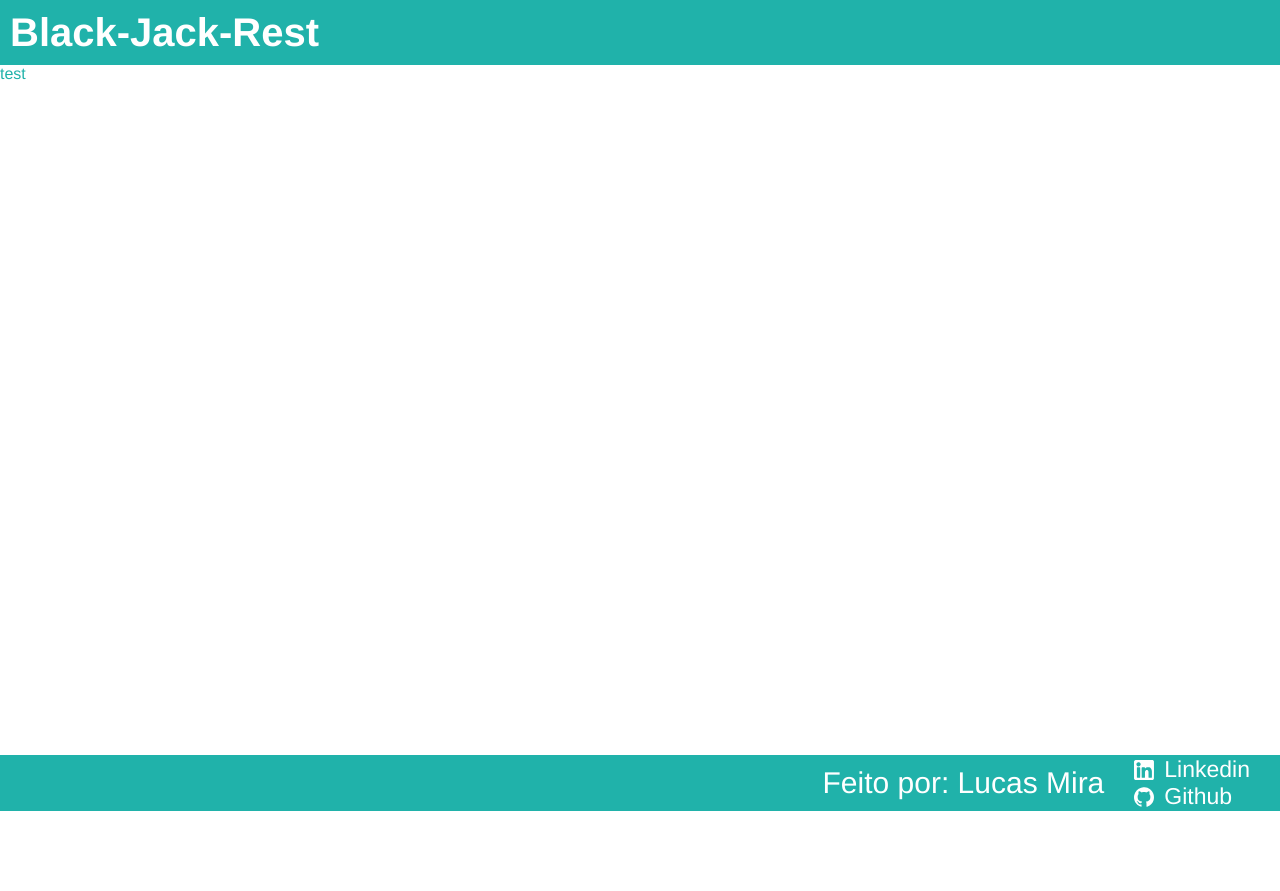
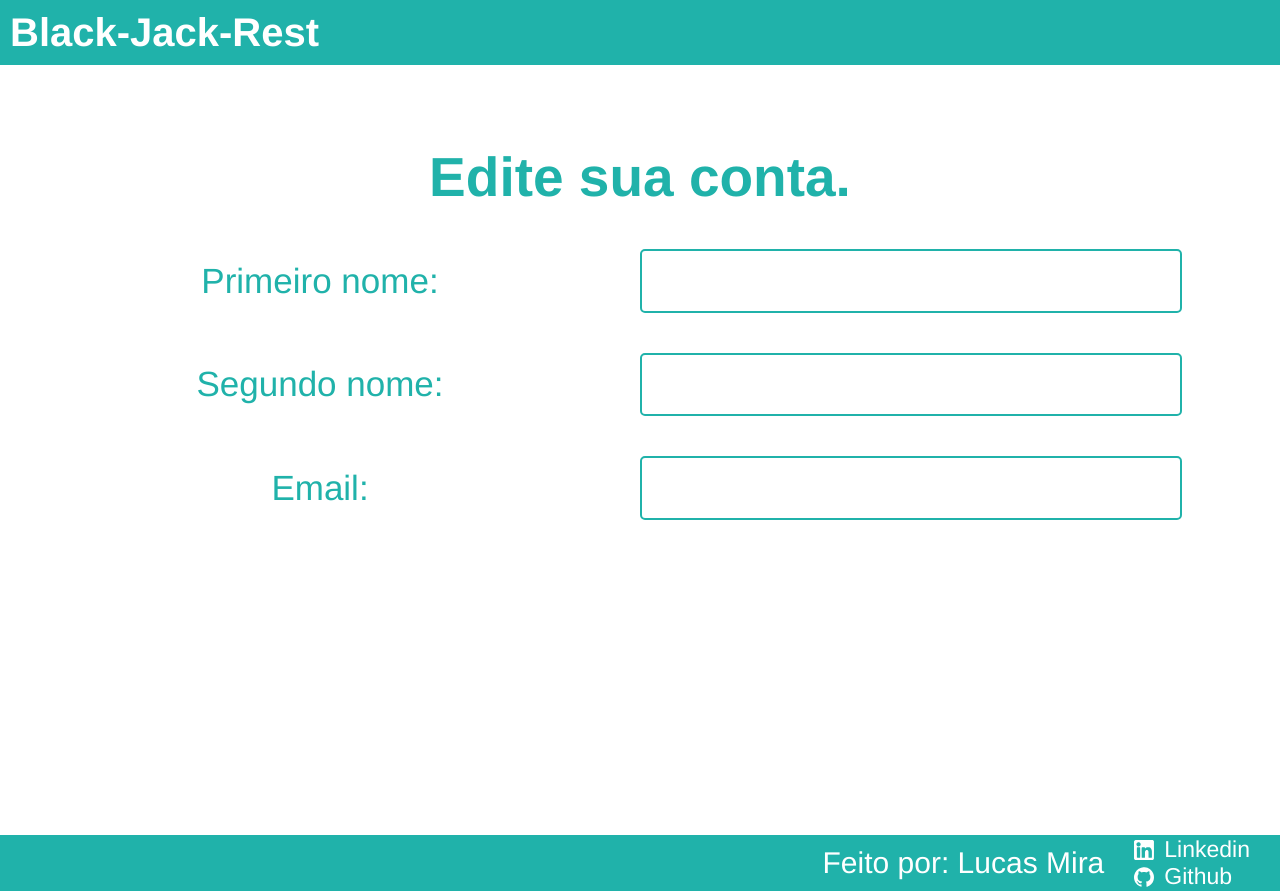
Before and after one commit to miratkd/black-jack-rest-front-end, a Vue app: page /edit in a window 1280 px wide. Before the commit the page ends 811 px from the top, so only its background shows below. Built offline with nearby package versions, Linux system fonts and the light colour scheme.

Commit message:
totaly new loguin system

```diff
--- a/src/App.vue
+++ b/src/App.vue
@@ -1,7 +1,7 @@
 <template>
   <Header/>
   <div class="site-page">
-    <router-view/>
+    <router-view v-if="!isLoading"/>
   </div>
   <Footer/>
   <Loader v-if="$store.state.isLoading"/>
@@ -14,8 +14,51 @@ import Loader from '@/components/Loader.vue'
 export default {
   components: { Header, Footer, Loader },
   name: 'App',
+  data () {
+    return {
+      isLoading: true
+    }
+  },
   beforeMount () {
-    this.$store.commit('loadAccount')
+    this.$store.state.accessToken = JSON.parse(localStorage.getItem('accessToken'))
+    this.$store.state.refreshToken = JSON.parse(localStorage.getItem('refreshToken'))
+    if (this.$store.state.accessToken) {
+      const axios = require('axios')
+      let config = { headers: { Authorization: this.$store.state.accessToken } }
+      return axios.get(this.$store.state.backEndUrl + 'account/me/', config).then(response => {
+        this.$store.commit('saveAccount', response.data)
+        this.isLoading = false
+        this.$store.commit('setIsLoading', false)
+      }).catch(error => {
+        console.log(error.response)
+        if (error.response.status === 404) {
+          config = { headers: { 'Content-Type': 'application/x-www-form-urlencoded' } }
+          const params = new URLSearchParams()
+          params.append('grant_type', 'refresh_token')
+          params.append('client_id', this.$store.state.clientId)
+          params.append('client_secret', this.$store.state.clientSecret)
+          params.append('refresh_token', this.$store.state.refreshToken)
+          axios.post(this.$store.state.backEndUrl + 'o/token/', params, config).then(response => {
+            this.$store.commit('setTokens', {
+              accessToken: response.data.token_type + ' ' + response.data.access_token,
+              refreshToken: response.data.refresh_token
+            })
+            config = { headers: { Authorization: this.$store.state.accessToken } }
+            axios.get(this.$store.state.backEndUrl + 'account/me/', config).then(response => {
+              this.$store.commit('saveAccount', response.data)
+              this.isLoading = false
+              this.$store.commit('setIsLoading', false)
+            })
+          }).catch(() => {
+            this.isLoading = false
+            this.$store.commit('setIsLoading', false)
+          })
+        }
+      })
+    } else {
+      this.isLoading = false
+      this.$store.commit('setIsLoading', false)
+    }
   }
 }
 </script>
--- a/src/store/index.js
+++ b/src/store/index.js
@@ -4,25 +4,55 @@ export default createStore({
   state: {
     backEndUrl: 'https://black-jack-rest.herokuapp.com/',
     account: undefined,
-    isLoading: false,
+    isLoading: true,
     clientId: '21SjlWa69gM7HdPpLGlQnHrPsmNXgxEMF1XWSRkM',
     clientSecret: '2aQW0Wmbguj2XHHYGj8b6HNbRvP6VKn8L2NTx2h3mpGso03pMpiANK1pFRfYrWwNYQcHZHuXKTUvp4PIkHhr2eF10nVfEq76Ae9l4jfWbXKdJDSvZGrGtD3mgxqGmv40',
-    accessToken: undefined
+    accessToken: undefined,
+    refreshToken: undefined
   },
   mutations: {
-    saveAccount (state, account) {
-      state.account = account
-      localStorage.setItem('account', JSON.stringify(account))
-    },
+    saveAccount (state, account) { state.account = account },
     cleanAccount (state) {
       state.account = undefined
-      localStorage.removeItem('account')
+      state.accessToken = undefined
+      localStorage.removeItem('accessToken')
     },
-    loadAccount (state) { state.account = JSON.parse(localStorage.getItem('account')) },
     setIsLoading (state, value) { state.isLoading = value },
-    setAccessToken (state, token) { state.accessToken = token }
+    setTokens (state, tokens) {
+      state.accessToken = tokens.accessToken
+      localStorage.setItem('accessToken', JSON.stringify(tokens.accessToken))
+      state.refreshToken = tokens.refreshToken
+      localStorage.setItem('refreshToken', JSON.stringify(tokens.refreshToken))
+    }
   },
   actions: {
+    login (context, payload) {
+      const axios = require('axios')
+      let config = { headers: { 'Content-Type': 'application/x-www-form-urlencoded' } }
+      const params = new URLSearchParams()
+      params.append('grant_type', 'password')
+      params.append('username', payload.userName)
+      params.append('client_id', context.state.clientId)
+      params.append('password', payload.password)
+      params.append('client_secret', context.state.clientSecret)
+      return axios.post(context.state.backEndUrl + 'o/token/', params, config).then(response => {
+        context.commit('setTokens', {
+          accessToken: response.data.token_type + ' ' + response.data.access_token,
+          refreshToken: response.data.refresh_token
+        })
+        config = { headers: { Authorization: context.state.accessToken } }
+        return axios.get(context.state.backEndUrl + 'account/me/', config).then(response => {
+          context.commit('saveAccount', response.data)
+          return { success: true, message: '' }
+        })
+      }).catch(error => {
+        if (error.response.data.error_description === 'Invalid credentials given.') {
+          return { success: false, message: 'Senha ou usuario incoretos.' }
+        } else {
+          return { success: false, message: 'Desculpe, não foi posivel fazer o login.' }
+        }
+      })
+    }
   },
   modules: {
   }
--- a/src/views/CreateAccount.vue
+++ b/src/views/CreateAccount.vue
@@ -98,8 +98,10 @@ export default {
       }).then(response => {
         this.toast.success('Conta criada com sucesso!')
         this.$store.commit('saveAccount', response.data)
-        this.$router.push('/eu')
-        this.$store.commit('setIsLoading', false)
+        this.$store.dispatch('login', { userName: this.userName, password: this.password }).then(() => {
+          this.$router.push('/eu')
+          this.$store.commit('setIsLoading', false)
+        })
       }).catch(error => {
         if (error.response.data.user.username) {
           this.userNameError = error.response.data.user.username[0]
--- a/src/views/EditAccount.vue
+++ b/src/views/EditAccount.vue
@@ -1,5 +1,25 @@
 <template>
-  <div>test</div>
+  <div>
+    <div class="page-title">Edite sua conta.</div>
+    <div class="page-input-row">
+      <div class="page-input-text">Primeiro nome:</div>
+      <div class="page-input-containear">
+        <input class="page-input" type="text">
+      </div>
+    </div>
+    <div class="page-input-row">
+      <div class="page-input-text">Segundo nome:</div>
+      <div class="page-input-containear">
+        <input class="page-input" type="text">
+      </div>
+    </div>
+    <div class="page-input-row">
+      <div class="page-input-text">Email:</div>
+      <div class="page-input-containear">
+        <input class="page-input" type="text">
+      </div>
+    </div>
+  </div>
 </template>
 
 <script>
@@ -9,5 +29,34 @@ export default {
 </script>
 
 <style scoped>
-
+.page-title{
+  margin-top: 10vh;
+  text-align: center;
+  font-size: 55px;
+  font-weight: 700;
+}
+.page-input-row{
+  display: flex;
+  align-items: center;
+  margin-top: 5vh;
+  font-size: 35px;
+}
+.page-input-text{
+  flex: 1;
+  text-align: center;
+}
+.page-input-containear{
+  flex: 1;
+}
+.page-input{
+  width: 80%;
+  font-size: 30px;
+  border: 2px solid lightseagreen;
+  border-radius: 5px;
+  padding: 1vw;
+  color: lightseagreen;
+}
+.page-input:focus{
+  outline: none;
+}
 </style>
--- a/src/views/Login.vue
+++ b/src/views/Login.vue
@@ -36,29 +36,13 @@ export default {
     sendHome () { this.$router.push('/') },
     login () {
       this.$store.commit('setIsLoading', true)
-      const axios = require('axios')
-      let config = { headers: { 'Content-Type': 'application/x-www-form-urlencoded' } }
-      const params = new URLSearchParams()
-      params.append('grant_type', 'password')
-      params.append('username', this.userName)
-      params.append('client_id', this.$store.state.clientId)
-      params.append('password', this.password)
-      params.append('client_secret', this.$store.state.clientSecret)
-      axios.post(this.$store.state.backEndUrl + 'o/token/', params, config).then(response => {
-        this.$store.commit('setAccessToken', response.data.token_type + ' ' + response.data.access_token)
-        config = { headers: { Authorization: this.$store.state.accessToken } }
-        axios.get(this.$store.state.backEndUrl + 'account/me/', config).then(response => {
-          this.$store.commit('saveAccount', response.data)
+      this.$store.dispatch('login', { userName: this.userName, password: this.password }).then(result => {
+        if (result.success) {
           this.$router.push('/eu')
-        })
-      }).catch(error => {
-        if (error.response.data.error_description === 'Invalid credentials given.') {
-          this.toast.error('Senha ou usuario incoretos.')
+        } else {
+          this.toast.error(result.message)
           this.haveError = true
-        } else {
-          this.toast.error('Desculpe, não foi posivel fazer o login.')
         }
-      }).then(() => {
         this.$store.commit('setIsLoading', false)
       })
     },
```
